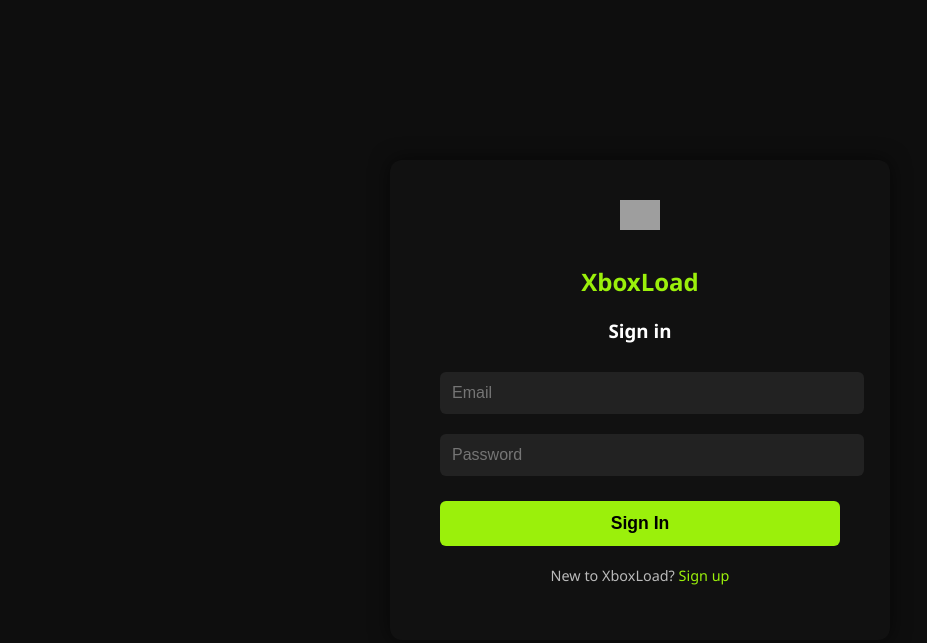
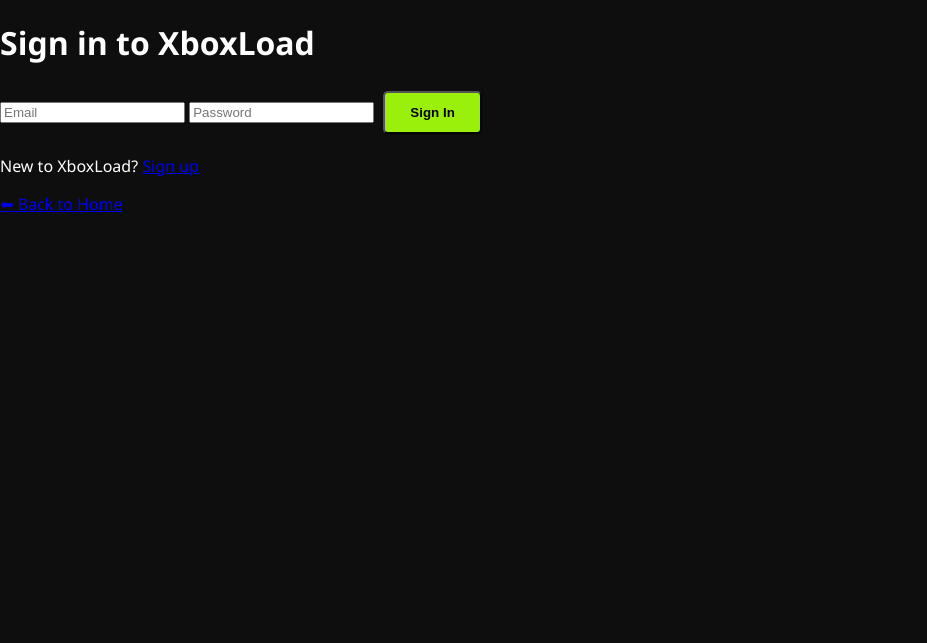
Before and after one commit to aaronwilliam201-ctrl/NodewebXbox, a website: page views/signin.html in a window 1280 px wide. Shown: the whole page, without its empty margins (0-927 px from the left). Drawn offline with Linux system fonts and the light colour scheme; grey boxes are pictures that could not be loaded.

Commit message:
Update signin.html

```diff
--- a/views/signin.html
+++ b/views/signin.html
@@ -6,28 +6,16 @@
   <title>Sign In | XboxLoad</title>
   <link rel="stylesheet" href="/styles.css" />
 </head>
-<body class="signin-page">
-
-  <div class="signin-container">
-    <div class="signin-card">
-      <div class="signin-logo">
-        <img src="https://upload.wikimedia.org/wikipedia/commons/4/43/Xbox_one_logo.svg" alt="Xbox logo" />
-        <h2>XboxLoad</h2>
-      </div>
-
-      <h3>Sign in</h3>
-
-      <form class="signin-form">
-        <input type="email" placeholder="Email" required />
-        <input type="password" placeholder="Password" required />
-        <button type="submit">Sign In</button>
-      </form>
-
-      <p class="signup-text">
-        New to XboxLoad? <a href="/signup">Sign up</a>
-      </p>
-    </div>
+<body class="dark">
+  <div class="container">
+    <h1>Sign in to XboxLoad</h1>
+    <form>
+      <input type="email" placeholder="Email" required />
+      <input type="password" placeholder="Password" required />
+      <button type="submit" class="btn green">Sign In</button>
+    </form>
+    <p class="signup">New to XboxLoad? <a href="#">Sign up</a></p>
+    <a href="/" class="back">⬅ Back to Home</a>
   </div>
-
 </body>
 </html>
```
